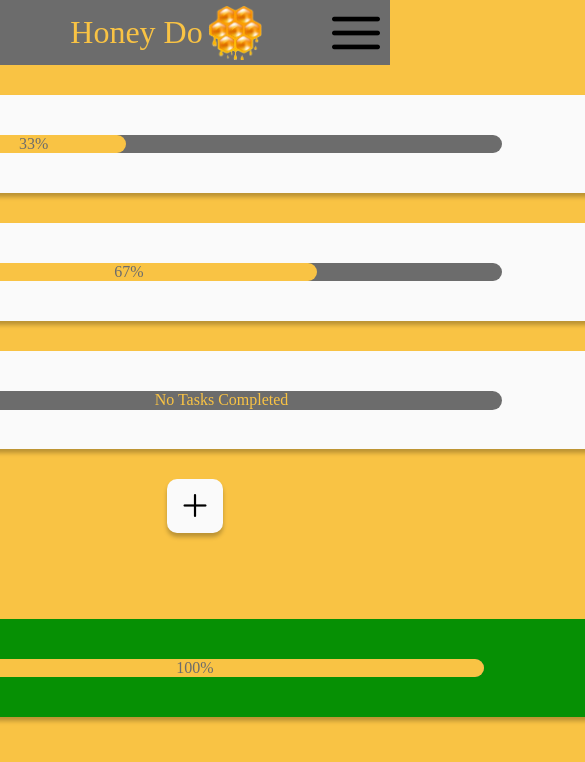
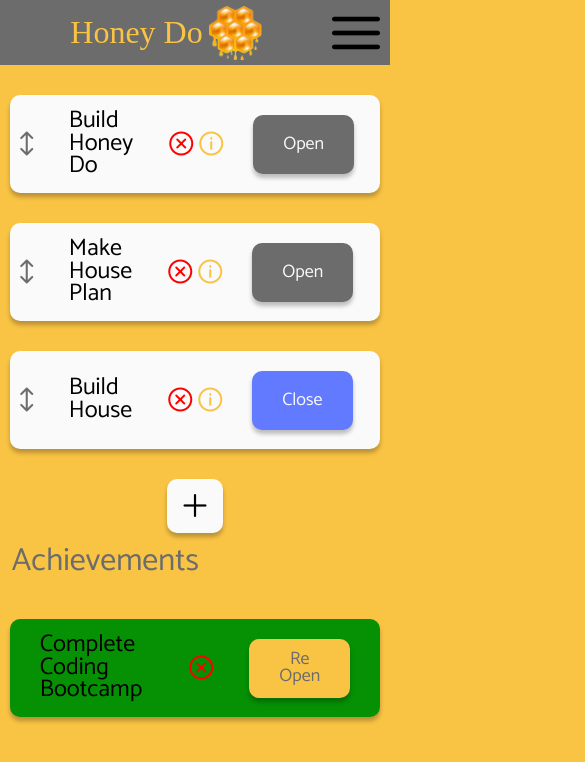
Before and after one commit to AustinTylerSmith/honey-do, a Vue app: page / in a window 390 px wide. Shown: the top 762 px of the page, 585 px wide, since content can reach past the window. Built offline with nearby package versions, Linux system fonts and the light colour scheme; a web font is replaced by a local one.

Commit message:
first page is responsive

```diff
--- a/src/components/ProjectCards.vue
+++ b/src/components/ProjectCards.vue
@@ -35,34 +35,38 @@ function filterProjects(projects: Project[]): Project[] {
     >
       <template #item="{ element: project }">
         <div class="project-card" v-if="!project.completed">
-          <i class="move-card-icon pi pi-arrows-v handle"></i>
           <div class="card-section-1">
-            <span class="project-card-title">{{ project.title }}</span>
-            <button class="project-card-delete-btn pi pi-times-circle"></button>
+          <i class="move-card-icon pi pi-arrows-v handle smaller"></i>
+          <span class="project-card-title smaller">{{ project.title }}</span>
+          </div>
+          <div class="card-section-2">
+            <button class="project-card-delete-btn pi pi-times-circle smaller"></button>
           </div>
           <ProgressBar
             v-if="!(tasksCompleted(project.tasks) == 0)"
-            class="honey-done-bar"
+            class="honey-done-bar no-bar-needed"
             :value="tasksCompleted(project.tasks)"
           ></ProgressBar>
           <div
             v-if="tasksCompleted(project.tasks) == 0"
-            class="empty-progress-bar"
+            class="empty-progress-bar no-bar-needed"
           ><span class="no-tasks-completed">No Tasks Completed</span></div>
-          <div class="card-section-2">
+          <div class="card-section-3">
             <div v-tooltip.top="'Blocked: ' + project.blockers[0].timePassed">
               <i
                 v-if="project.blockers.length > 0"
-                class="project-card-blocker-icon pi pi-info-circle"
+                class="project-card-blocker-icon pi pi-info-circle smaller"
               ></i>
             </div>
+          </div>
+          <div class="card-section-4">
             <button
               :class="
                 project.nextAction == 'Open'
-                  ? 'open-color project-card-action-btn'
+                  ? 'open-color project-card-action-btn smaller'
                   : project.nextAction == 'Close'
-                    ? 'close-color project-card-action-btn'
-                    : 're-open-color project-card-action-btn'
+                    ? 'close-color project-card-action-btn smaller'
+                    : 're-open-color project-card-action-btn smaller'
               "
             >
               {{ project.nextAction }}
@@ -83,21 +87,21 @@ function filterProjects(projects: Project[]): Project[] {
       :key="index"
     >
       <div class="card-section-1">
-        <span class="project-card-title">{{ project.title }}</span>
-        <button class="project-card-delete-btn pi pi-times-circle"></button>
+        <span class="project-card-title smaller">{{ project.title }}</span>
+        <button class="project-card-delete-btn pi pi-times-circle smaller"></button>
       </div>
       <ProgressBar
-        class="honey-done-bar"
+        class="honey-done-bar no-bar-needed"
         :value="tasksCompleted(project.tasks)"
       ></ProgressBar>
       <div class="card-section-2">
         <button
           :class="
             project.nextAction == 'Open'
-              ? 'open-color project-card-action-btn'
+              ? 'open-color project-card-action-btn smaller'
               : project.nextAction == 'Close'
-                ? 'close-color project-card-action-btn'
-                : 're-open-color project-card-action-btn'
+                ? 'close-color project-card-action-btn smaller'
+                : 're-open-color project-card-action-btn smaller'
           "
         >
           {{ project.nextAction }}
--- a/src/styling/projectCard.css
+++ b/src/styling/projectCard.css
@@ -2,12 +2,16 @@
     border-radius: 10px;
     background: #FAFAFA;
     box-shadow: 0px 4px 4px 0px rgba(0, 0, 0, 0.25);
-    width: 1736px;
+    width: 95vw;
     height: 98px;
     margin: 30px;
     display: flex;
     justify-content: space-between;
     align-items: center;
+}
+
+.no-bar-needed {
+    display: inherit !important;
 }
 
 .completed-task {
@@ -18,14 +22,26 @@
     display: flex;
     justify-content: flex-start;
     align-items: center;
-    flex: 1;
+    flex: 1
 }
 
 .card-section-2 {
     display: flex;
+    justify-content: center;
+    align-items: center;
+    flex: .5;
+}
+
+.card-section-3 {
+    display: flex;
     justify-content: flex-end;
     align-items: center;
-    flex: 1;
+    flex: .5;
+}
+.card-section-4 {
+    display: flex;
+    flex:1;
+    justify-content: flex-end;
 }
 
 .project-card-title {
@@ -34,7 +50,7 @@
     font-size: 32px;
     font-style: normal;
     font-weight: 400;
-    line-height: normal;
+    line-height: 95%;
     margin: 30px;
 }
 
@@ -62,6 +78,8 @@
 }
 
 .move-card-icon {
+    display:flex;
+    flex: .5;
     font-size: xxx-large;
     margin-left: 5px;
     color: #6C6C6C;
@@ -69,7 +87,7 @@
 
 .project-card-action-btn {
     display: flex;
-    width: 183px;
+    width: fit-content;
     height: 59px;
     box-shadow: 0px 4px 4px 0px rgba(0, 0, 0, 0.25);
     flex-direction: column;
@@ -78,6 +96,8 @@
     flex-shrink: 0;
     border-radius: 10px;
     color: #FAFAFA;
+    padding-left: 30px;
+    padding-right: 30px;
     text-align: center;
     font-family: Catamaran, cursive;
     font-size: 32px;
@@ -157,13 +177,13 @@
 }
 
 .honey-done-bar {
-    flex: 1;
+    flex: 1.5;
     background: #6C6C6C;
     border-radius: 10px !important;
 }
 
 .empty-progress-bar {
-    flex: 1;
+    flex: 1.5;
     background: #6C6C6C;
     border-radius: 10px;
     height: 19px;
@@ -206,3 +226,44 @@
     justify-content: flex-start;
     width: 100%
 }
+
+@media screen and (max-width:1350px)  {
+    .no-bar-needed {
+        display: none!important;
+    }
+}
+@media screen and (max-width:740px)  {
+    .smaller {
+        font-size: x-large !important;
+    }
+    .project-card-delete-btn:active {
+        font-size: large !important;
+    }
+
+    .project-card-action-btn {
+        font-size: large !important;
+    }
+
+    .card-section-4 {
+        flex: 1.5;
+    }
+
+    .open-color:hover {
+        font-size: medium !important;
+        background: #979797;
+    }
+
+    .close-color:hover {
+        font-size: medium !important;
+        background: #7B90FF;
+    }
+
+    .re-open-color:hover {
+        font-size: medium !important;
+        background: #FFD36C;
+        color: #6C6C6C !important;
+    }
+    .re-open-color {
+        line-height: 95%;
+    }
+}
```
